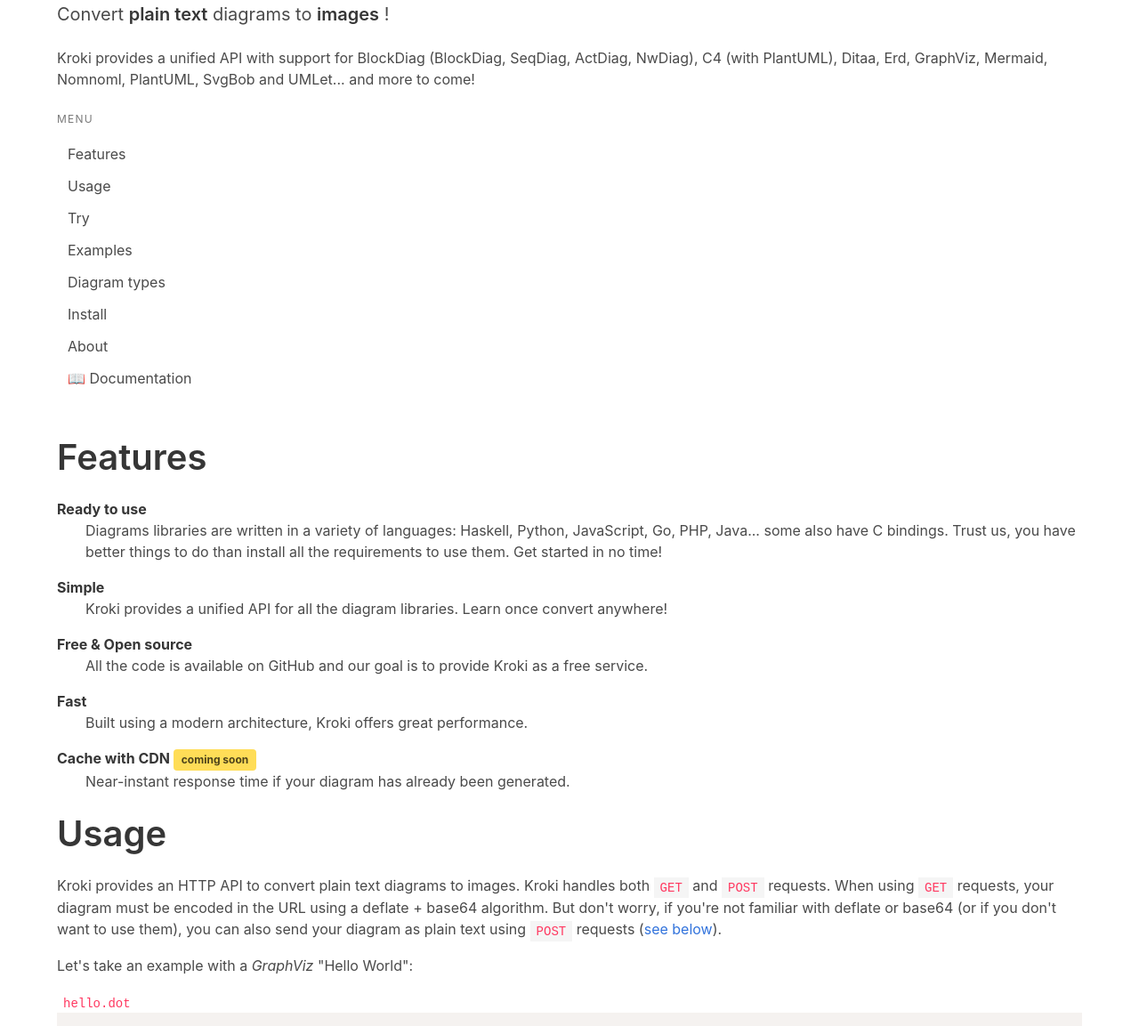
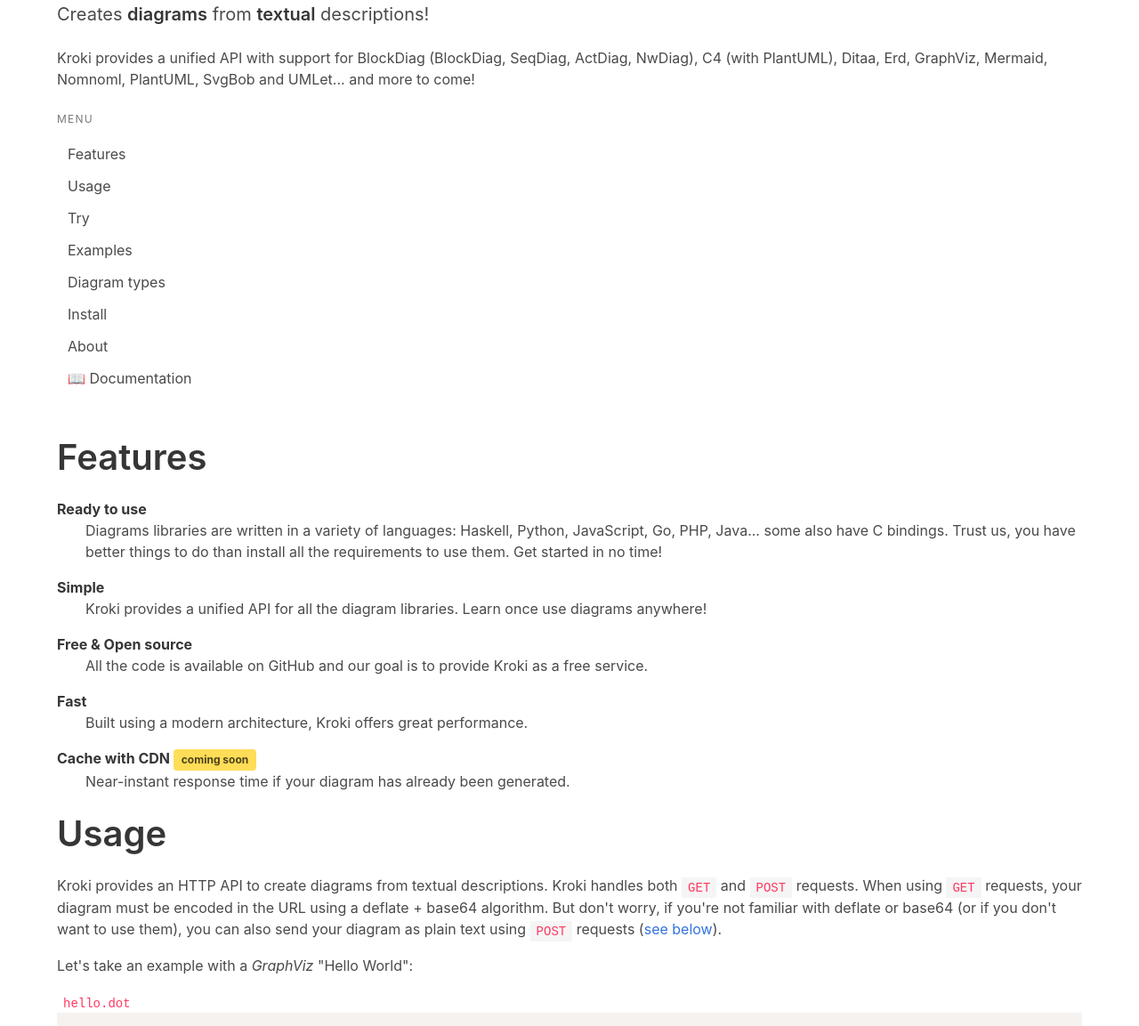
Before and after one commit to yuzutech/kroki.io, a website: page index.html in a window 1280 px wide. Shown: the part 90-1243 px from the top of the page at 89% size. Drawn offline with Linux system fonts and the light colour scheme.

Commit message:
Clarify the subtitle: create diagrams from textual descriptions

```diff
--- a/index.html
+++ b/index.html
@@ -32,7 +32,7 @@
         <a href="#">
             <img class="title logo" src="assets/logo.svg" alt="logo"/>
         </a>
-        <h1 class="subtitle">Convert <strong>plain text</strong> diagrams to <strong>images</strong> !</h1>
+        <h1 class="subtitle">Creates <strong>diagrams</strong> from <strong>textual</strong> descriptions!</h1>
         <div class="content">
             <p>
                 Kroki provides a unified API with support for BlockDiag (BlockDiag, SeqDiag, ActDiag, NwDiag), C4 (with PlantUML), Ditaa, Erd, GraphViz, Mermaid, Nomnoml, PlantUML, SvgBob and UMLet... and
@@ -66,7 +66,7 @@
             </dl>
             <dl>
                 <dt><strong>Simple</strong></dt>
-                <dd>Kroki provides a unified API for all the diagram libraries. Learn once convert anywhere!</dd>
+                <dd>Kroki provides a unified API for all the diagram libraries. Learn once use diagrams anywhere!</dd>
             </dl>
             <dl>
                 <dt><strong>Free & Open source</strong></dt>
@@ -85,7 +85,7 @@
         <h2 id="usage" class="title is-2">Usage</h2>
         <div class="content">
             <p>
-                Kroki provides an HTTP API to convert plain text diagrams to images.
+                Kroki provides an HTTP API to create diagrams from textual descriptions.
                 Kroki handles both <code>GET</code> and <code>POST</code> requests.
                 When using <code>GET</code> requests, your diagram must be encoded in the URL using a deflate + base64 algorithm.
                 But don't worry, if you're not familiar with deflate or base64 (or if you don't want to use them),
```
Also changed, not shown: 50x.html (+1 -1 lines), examples.html (+1 -1 lines).
